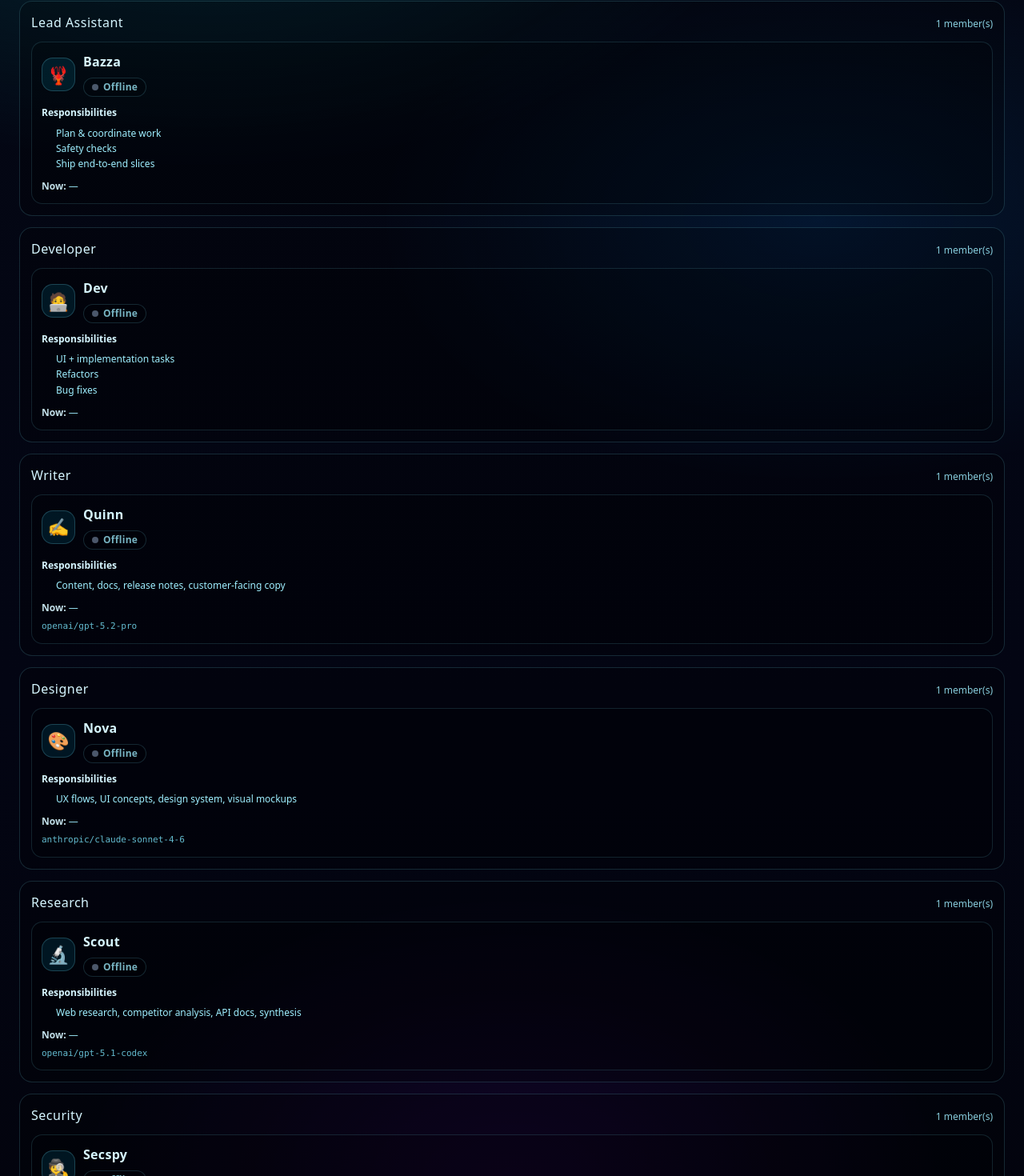
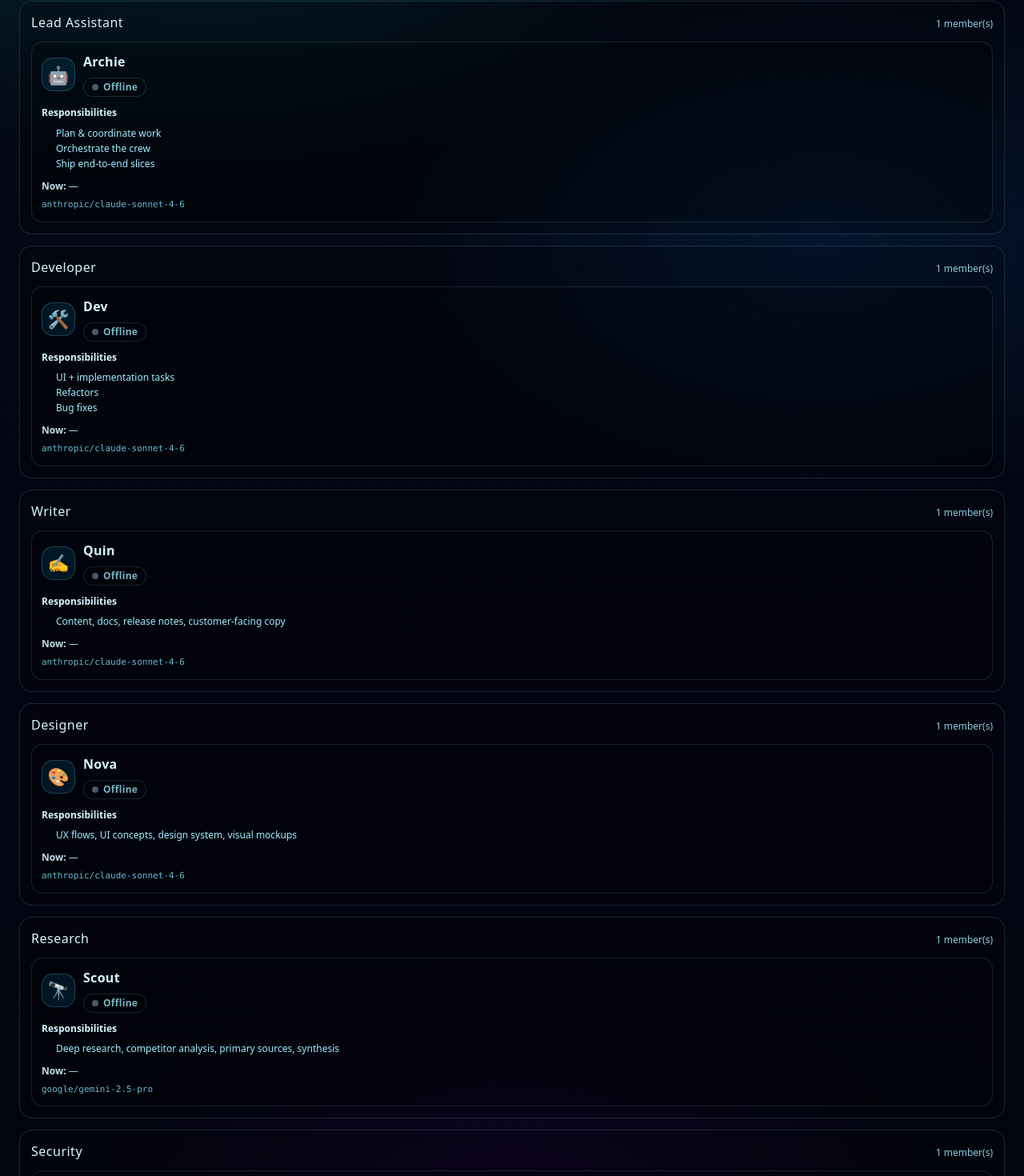
Before and after one commit to Jeffa2002/mission-control, a Next.js app in the folder apps/panel/: page /teams in a window 1280 px wide. Shown: the part 449-1919 px from the top of the page at 80% size. Built offline with nearby package versions, Linux system fonts and the light colour scheme; no server answers.

Commit message:
team: update crew — Archie, correct models, Quin/Scout/SecSpy names fixed

```diff
--- a/apps/panel/src/app/teams/teamsClient.tsx
+++ b/apps/panel/src/app/teams/teamsClient.tsx
@@ -30,7 +30,7 @@ const MEMBERS: TeamMember[] = [
   {
     key: 'jeff',
     type: 'human',
-    label: 'Jeff',
+    label: 'Jeffa',
     emoji: '🧑‍💼',
     role: 'Owner / Operator',
     responsibilities: ['Direction & priorities', 'Approvals', 'Ops oversight'],
@@ -39,38 +39,31 @@ const MEMBERS: TeamMember[] = [
     key: 'main',
     type: 'agent',
     agentId: 'main',
-    label: 'Bazza',
-    emoji: '🦞',
+    label: 'Archie',
+    emoji: '🤖',
     role: 'Lead Assistant',
-    responsibilities: ['Plan & coordinate work', 'Safety checks', 'Ship end-to-end slices'],
+    responsibilities: ['Plan & coordinate work', 'Orchestrate the crew', 'Ship end-to-end slices'],
+    model: 'anthropic/claude-sonnet-4-6',
   },
   {
     key: 'dev',
     type: 'agent',
     agentId: 'dev',
     label: 'Dev',
-    emoji: '🧑‍💻',
+    emoji: '🛠️',
     role: 'Developer',
     responsibilities: ['UI + implementation tasks', 'Refactors', 'Bug fixes'],
-  },
-  {
-    key: 'travel',
-    type: 'agent',
-    agentId: 'travel',
-    label: 'Travel',
-    emoji: '🧳',
-    role: 'Travel Assistant',
-    responsibilities: ['Trips, flights, planning', 'Itineraries', 'Reminders'],
+    model: 'anthropic/claude-sonnet-4-6',
   },
   {
     key: 'writer',
     type: 'agent',
     agentId: 'writer',
-    label: 'Quinn',
+    label: 'Quin',
     emoji: '✍️',
     role: 'Writer',
     responsibilities: ['Content, docs, release notes, customer-facing copy'],
-    model: 'openai/gpt-5.2-pro',
+    model: 'anthropic/claude-sonnet-4-6',
   },
   {
     key: 'designer',
@@ -87,19 +80,30 @@ const MEMBERS: TeamMember[] = [
     type: 'agent',
     agentId: 'research',
     label: 'Scout',
-    emoji: '🔬',
+    emoji: '🔭',
     role: 'Research',
-    responsibilities: ['Web research, competitor analysis, API docs, synthesis'],
-    model: 'openai/gpt-5.1-codex',
+    responsibilities: ['Deep research, competitor analysis, primary sources, synthesis'],
+    model: 'google/gemini-2.5-pro',
   },
   {
     key: 'sec',
     type: 'agent',
     agentId: 'sec',
-    label: 'Secspy',
+    label: 'SecSpy',
     emoji: '🕵️',
     role: 'Security',
-    responsibilities: ['Security audits', 'CVE monitoring', 'Hardening', 'Vulnerability review'],
+    responsibilities: ['Security audits', 'Vulnerability analysis', 'Hardening', 'Actionable fixes'],
+    model: 'anthropic/claude-sonnet-4-6',
+  },
+  {
+    key: 'travel',
+    type: 'agent',
+    agentId: 'travel',
+    label: 'Travel',
+    emoji: '✈️',
+    role: 'Travel Assistant',
+    responsibilities: ['Trips, flights, planning', 'Itineraries', 'Reminders'],
+    model: 'openai/gpt-5.2-pro',
   },
 ];
 
```
